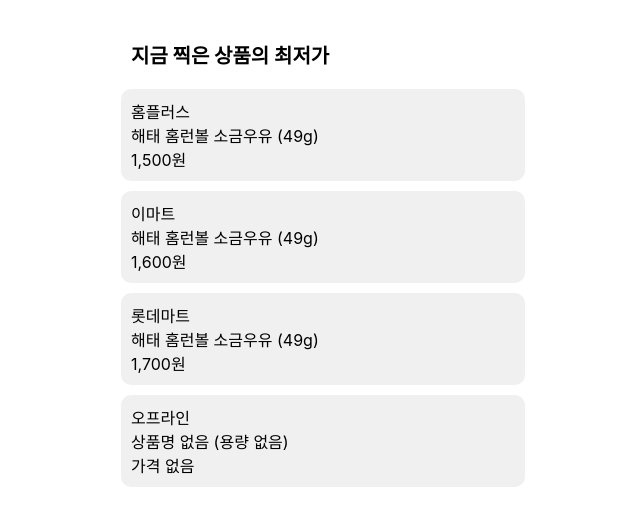
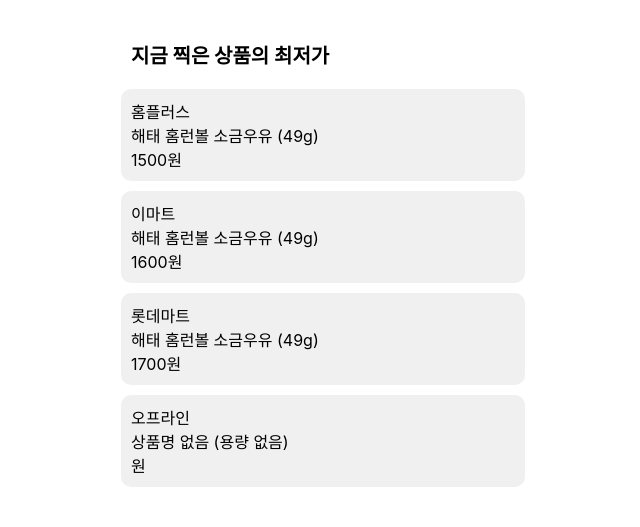
Before and after one commit to KMS-SmartCart/SmartCart-frontend, a React (Create React App) app: page /Lowest in a window 1280 px wide. Shown: the top 527 px of the page, without its empty margins (317-957 px from the left). Built offline with nearby package versions, Linux system fonts and the light colour scheme.

Commit message:
[#23] Chore: price를 text-> number로 변경

```diff
--- a/src/pages/Etc/ItemInfoPage.jsx
+++ b/src/pages/Etc/ItemInfoPage.jsx
@@ -69,7 +69,7 @@ function ItemInfoPage() {
   const { imageUrl } = location.state || {}; // 카메라에서 전달받은 이미지 URL
 
   const [productName, setProductName] = useState('');
-  const [price, setPrice] = useState('');
+  const [price, setPrice] = useState(0);
   const [amount, setamount] = useState('');
 
   const handleSubmit = (e) => {
@@ -104,9 +104,9 @@ function ItemInfoPage() {
         <InputContainer>
           <InputLabel>가격:</InputLabel>
           <InputField
-            type="text"
+            type="number"
             value={price}
-            onChange={(e) => setPrice(e.target.value)}
+            onChange={(e) => setPrice(Number(e.target.value))}
           />
         </InputContainer>
 
--- a/src/pages/Etc/LowestItemPage.jsx
+++ b/src/pages/Etc/LowestItemPage.jsx
@@ -111,9 +111,9 @@ const ModalButton = styled.button`
 `;
 
 const options = [
-  { id: 1, name: '홈플러스', product: '해태 홈런볼 소금우유', amount: '49g', price: '1,500원' },
-  { id: 2, name: '이마트', product: '해태 홈런볼 소금우유', amount: '49g', price: '1,600원' },
-  { id: 3, name: '롯데마트', product: '해태 홈런볼 소금우유', amount: '49g', price: '1,700원' }
+  { id: 1, name: '홈플러스', product: '해태 홈런볼 소금우유', amount: '49g', price: 1500 },
+  { id: 2, name: '이마트', product: '해태 홈런볼 소금우유', amount: '49g', price: 1600 },
+  { id: 3, name: '롯데마트', product: '해태 홈런볼 소금우유', amount: '49g', price: 1700 }
 ];
 
 const LowestItemPage = () => {
@@ -132,7 +132,7 @@ const LowestItemPage = () => {
     id: 4,
     name: '오프라인',
     product: `${productName || '상품명 없음'} (${amount || '용량 없음'})`, // 상품명과 용량 결합
-    price: price || '가격 없음'
+    price: price
   };
 
   // 업데이트된 옵션에 새로운 옵션 추가
@@ -168,7 +168,7 @@ const LowestItemPage = () => {
           >
             <div>{option.name}</div>
             <div>{option.product}</div> {/* 결합된 상품명과 용량 */}
-            <div>{option.price}</div>
+            <div>{option.price}원</div> {/* 가격을 숫자로 표시 */}
           </Option>
         ))}
         <ConfirmButton onClick={handleConfirm} disabled={!selectedOption}>
```
